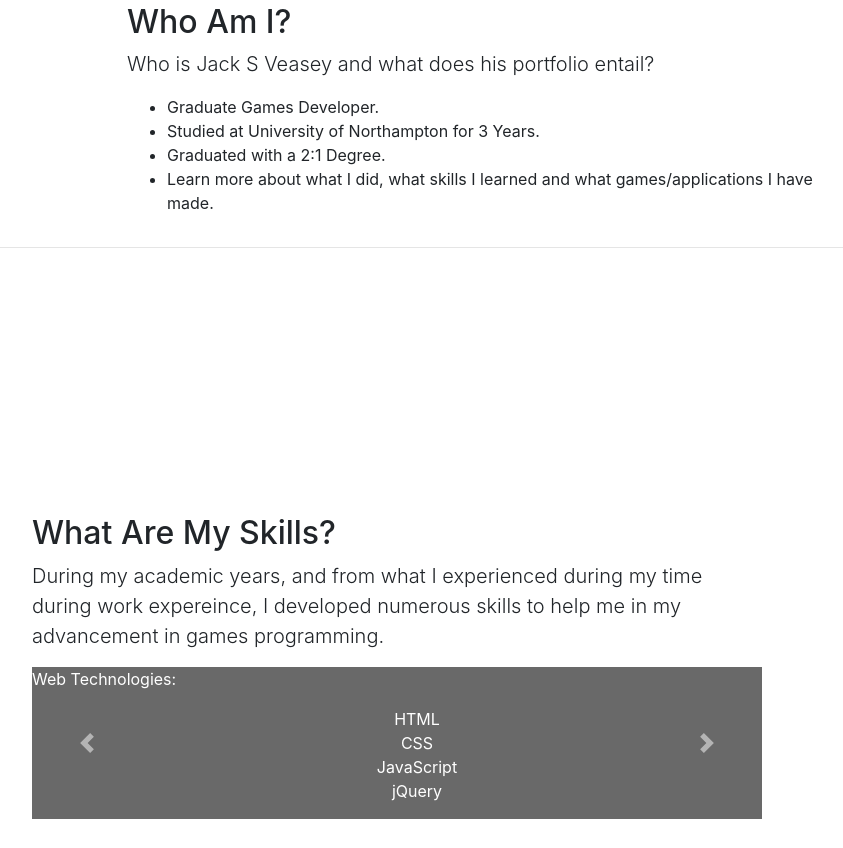
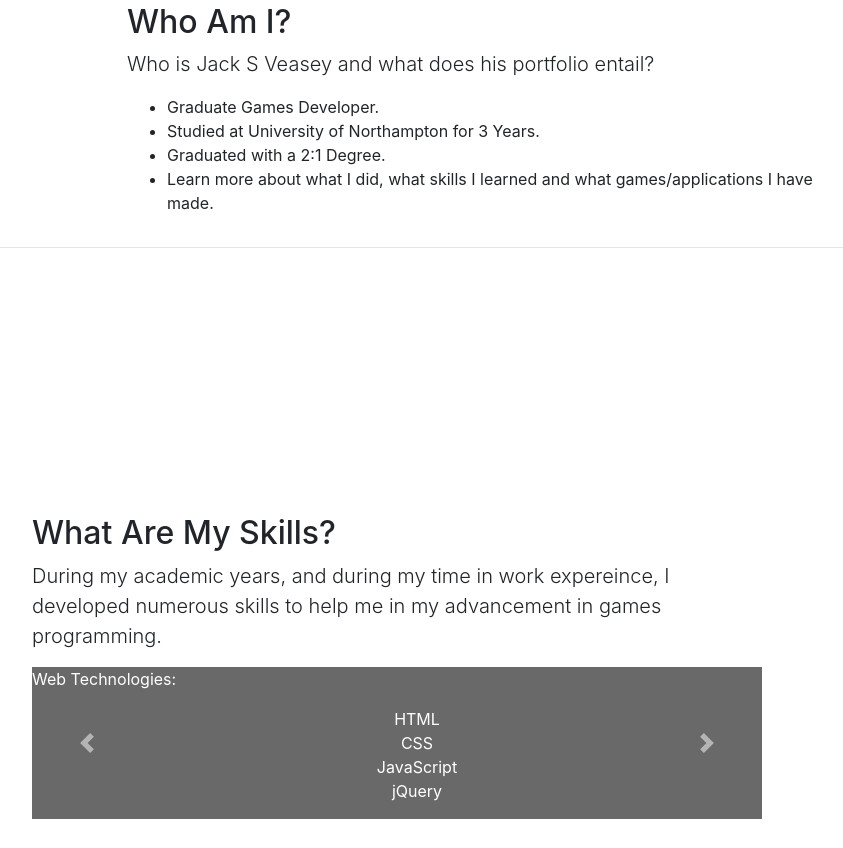
Before and after one commit to JVMaster35/JSVPort.github.io, a website with bundled scripts: page index.html in a window 1280 px wide. Shown: the part 330-1178 px from the top of the page, without its empty margins (148-991 px from the left). Built offline with nearby package versions, Linux system fonts and the light colour scheme.

Commit message:
Update 2 (07/01/2022)
Changed paragraph text on index page

```diff
--- a/index.html
+++ b/index.html
@@ -80,8 +80,8 @@
       <div class="row">
         <div class="col-lg-8 mx-auto">
           <h2>What Are My Skills?</h2>
-          <p class="lead">During my academic years, and from what I experienced during my time
-            during work expereince, I developed numerous skills to help me in
+          <p class="lead">During my academic years, and during my time
+            in work expereince, I developed numerous skills to help me in
             my advancement in games programming.</p>
           <div id="carouselSlides" class="carousel slide" data-ride="carousel">
             <div class="carousel-inner">
```
